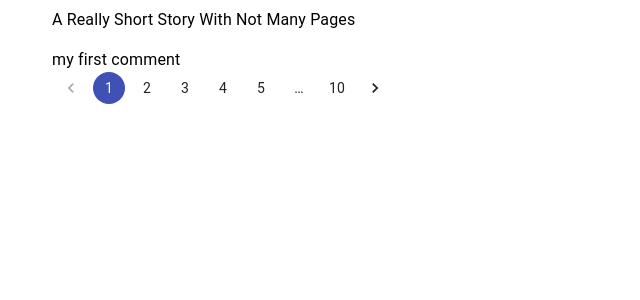
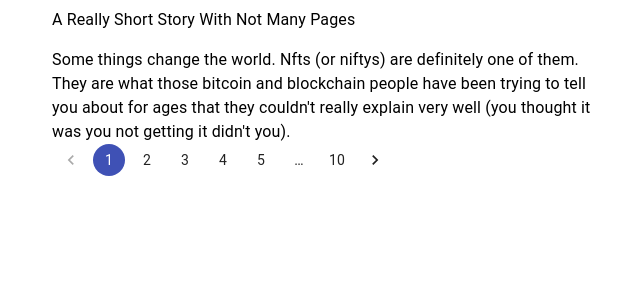
Before and after one commit to timhc22/nifty.help, a Next.js app: page /PageOne in a window 1280 px wide. Shown: the top 300 px of the page, without its empty margins (312-952 px from the left). Built offline with nearby package versions, Linux system fonts and the light colour scheme.

Commit message:
Add text

```diff
--- /dev/null
+++ b/src/components/PageText.tsx
@@ -0,0 +1,16 @@
+import Typography from "@material-ui/core/Typography";
+import React from "react";
+
+// @ts-ignore
+export default function PageText({pageText}) {
+  return pageText.map((item: any) => {
+    return (
+      <div key={item.id}>
+        <Typography paragraph>
+          {item.heading}
+        </Typography>
+        <Typography>{item.text}</Typography>
+      </div>
+    );
+  });
+}
--- a/src/data/pageText.js
+++ /dev/null
@@ -1,28 +0,0 @@
-const data = [
-  { id: 1, heading: "A Really Short Story With Not Many Pages", text: "my first comment" },
-  { id: 2, heading: "", text: "my second comment" },
-  { id: 3, heading: "", text: "my third comment" },
-  { id: 4, heading: "", text: "my fourth comment" },
-  { id: 5, heading: "", text: "my fifth comment" },
-  { id: 6, heading: "", text: "my sixth comment" },
-  { id: 7, heading: "", text: "my first comment" },
-  { id: 8, heading: "", text: "my second comment" },
-  { id: 9, heading: "", text: "my third comment" },
-  { id: 10, heading: "", text: "my fourth comment" },
-  { id: 11, heading: "", text: "my fifth comment" },
-  { id: 12, heading: "", text: "my sixth comment" },
-  { id: 1, heading: "", text: "my first comment" },
-  { id: 2, heading: "", text: "my second comment" },
-  { id: 3, heading: "", text: "my third comment" },
-  { id: 4, heading: "", text: "my fourth comment" },
-  { id: 5, heading: "", text: "my fifth comment" },
-  { id: 6, heading: "", text: "my sixth comment" },
-  { id: 7, heading: "", text: "my first comment" },
-  { id: 8, heading: "", text: "my second comment" },
-  { id: 9, heading: "", text: "my third comment" },
-  { id: 10, heading: "", text: "my fourth comment" },
-  { id: 11, heading: "", text: "my fifth comment" },
-  { id: 12, heading: "", text: "my sixth comment" }
-];
-
-export { data };
--- /dev/null
+++ b/src/data/pageTextWhat.js
@@ -0,0 +1,9 @@
+const data = [
+  { id: 1, heading: "A Really Short Story With Not Many Pages", text: "Some things change the world. Nfts (or niftys) are definitely one of them. They are what those bitcoin and blockchain people have been trying to tell you about for ages that they couldn't really explain very well (you thought it was you not getting it didn't you).\n" },
+  { id: 2, heading: "", text: "Yes, so nfts are pretty much the same as bitcoins (yes I can already hear the techies yelling, don't worry, I know not exactly). The only thing that is different about NFTs is that they are non-fungible. Uhh what? Fungi-what? Mushrooms?\n" },
+  { id: 3, heading: "", text: "Fungible just means something you can swap for something else without losing anything (think of swapping a 1p coin for another 1p coin). Non-fungible.. The opposite.. Would you swap a sketch on a piece of paper for the Mona lisa? Maybe if you could.. But there is something different about them, even though they are both drawings of stuff on some material.\n" },
+  { id: 4, heading: "", text: "So fungible is the 'F' in NFT, and.. You guessed it.. N is the 'Non'. So what is the T? T is Token.  A token like.. something representing something else, like.. A physical soccer ticket which grants me the ability to go to a specific game at a specific time? Yes that's it! Something representing something else.. Only digital..\n" },
+  { id: 5, heading: "", text: "Gross, is he really using comic sans for this site.. 🤔\n" },
+];
+
+export { data };
--- a/src/pages/PageOne.tsx
+++ b/src/pages/PageOne.tsx
@@ -2,21 +2,8 @@ import React, {useCallback, useState} from 'react';
 import Typography from "@material-ui/core/Typography";
 import {Container} from "@material-ui/core";
 import Pagination from '@material-ui/lab/Pagination';
-import { data } from "../data/pageText";
-
-// @ts-ignore
-const PageText = ({pageText}) => {
-  return pageText.map((item: any) => {
-    return (
-      <div key={item.id}>
-        <Typography paragraph>
-          {item.heading}
-        </Typography>
-        <Typography>{item.text}</Typography>
-      </div>
-    );
-  });
-}
+import { data } from "../data/pageTextWhat";
+import PageText from '../components/PageText';
 
 export default function PageOne(): JSX.Element {
   const [page, setPage] = useState(1);
```
Also changed, not shown: src/data/pageTextWhy.js (added, +13 -0 lines), src/pages/PageTwo.tsx (+33 -5 lines).
